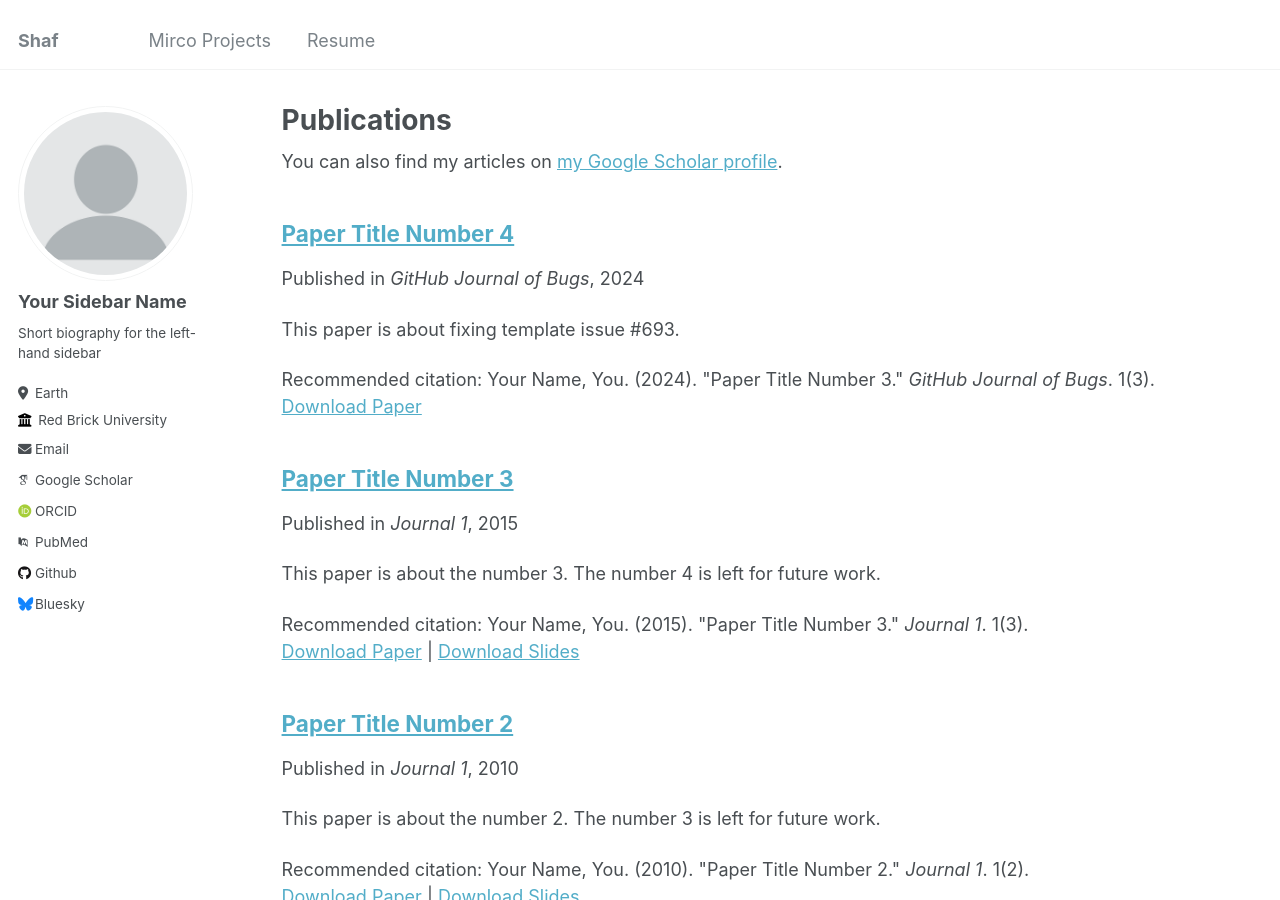
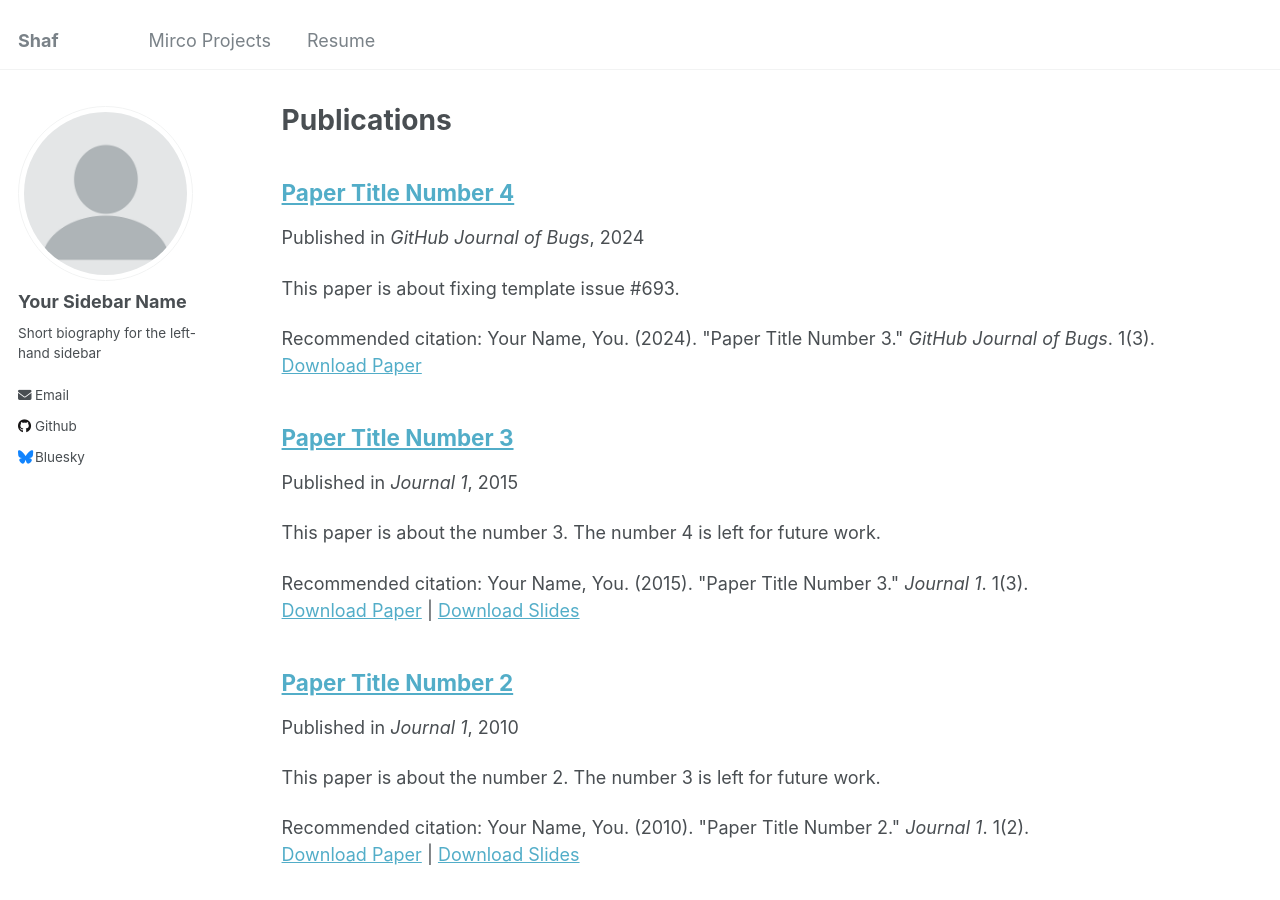
Before and after one commit to shafmalik/shaf.malik, a Jekyll site: the page built from _pages/publications.md, in a window 1280 px wide and 900 px high. Built offline with Jekyll 4.4.1, drawn with Linux system fonts in a browser that asks for light colours; some web fonts are replaced.

Commit message:
Update _config.yml

```diff
--- a/_config.yml
+++ b/_config.yml
@@ -25,18 +25,16 @@ author:
   name             : "Your Sidebar Name"
   pronouns         : # example: "she/her"
   bio              : "Short biography for the left-hand sidebar"
-  location         : "Earth"
-  employer         : "Red Brick University"
   uri              : # URL
-  email            : "none@example.org"
+  email            : "shafmalik05@gmail.com"
 
   # Academic websites
   arxiv            : # URL - Update with the correct link to your profile
-  googlescholar    : "https://scholar.google.com/citations?user=PS_CX0AAAAAJ"
+  googlescholar    : # URL
   impactstory      : # URL
-  orcid            : "http://orcid.org/yourorcidurl"
+  orcid            : # URL
   semantic         : # URL
-  pubmed           : "https://www.ncbi.nlm.nih.gov/pubmed/?term=john+snow"
+  pubmed           : # URL
   researchgate     : # URL
 
   # Repositories and software development
```
